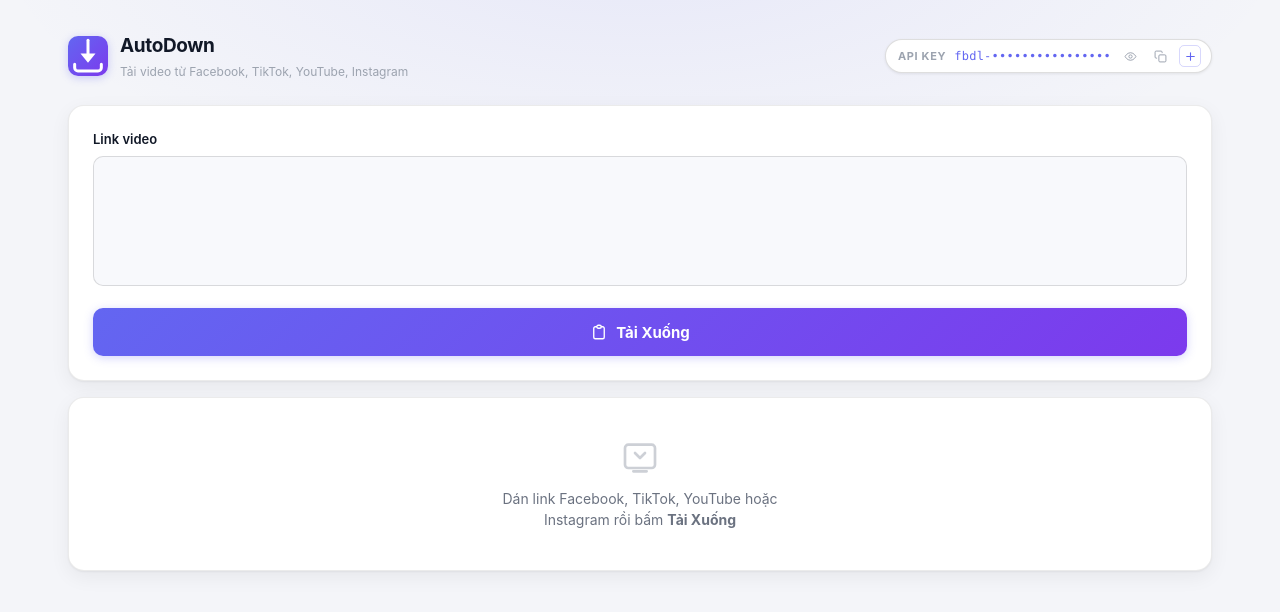
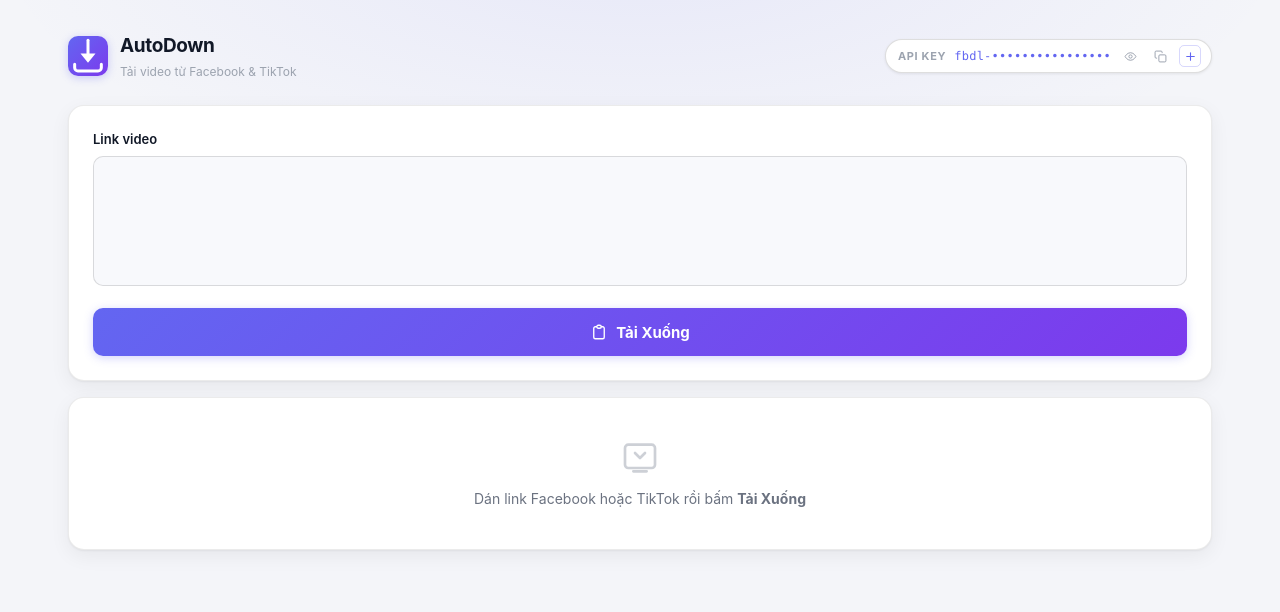
Before and after one commit to thangmdcp/autodown, a Flask app: page / in a window 1280 px wide. Shown: the top 612 px of the page. Run offline with Flask 3, Linux system fonts and the light colour scheme.

Commit message:
Remove YouTube & Instagram support, keep Facebook & TikTok only
Co-Authored-By: Claude Sonnet 4.6 <noreply@anthropic.com>

```diff
--- a/core.py
+++ b/core.py
@@ -22,8 +22,6 @@ URL_PATTERN = re.compile(r'https?://\S+')
 _SUPPORTED_DOMAINS = (
     "facebook.com", "fb.watch",
     "tiktok.com", "vm.tiktok.com",
-    "youtube.com", "youtu.be",
-    "instagram.com", "www.instagram.com",
 )
 
 import shutil as _shutil
@@ -164,10 +162,6 @@ def detect_platform(url: str) -> str:
         return "facebook"
     if "tiktok.com" in u:
         return "tiktok"
-    if "youtube.com" in u or "youtu.be" in u:
-        return "youtube"
-    if "instagram.com" in u:
-        return "instagram"
     return "other"
 
 
@@ -233,7 +227,7 @@ def probe_one(url: str) -> dict:
     if not validate_url(url):
         raise ValueError(
             f"URL không được hỗ trợ: {url!r}\n"
-            "Hỗ trợ: Facebook, TikTok, YouTube, Instagram."
+            "Hỗ trợ: Facebook, TikTok."
         )
 
     probe_opts = {
--- a/templates/index.html
+++ b/templates/index.html
@@ -3,20 +3,20 @@
 <head>
 <meta charset="UTF-8">
 <meta name="viewport" content="width=device-width, initial-scale=1">
-<title>AutoDown — Tải video Facebook, TikTok, YouTube, Instagram</title>
-<meta name="description" content="Tải video từ Facebook, TikTok, YouTube, Instagram. Tự động đặt tên file theo caption.">
+<title>AutoDown — Tải video Facebook & TikTok</title>
+<meta name="description" content="Tải video từ Facebook và TikTok. Tự động đặt tên file theo caption.">
 
 <!-- Open Graph / Facebook -->
 <meta property="og:type" content="website">
 <meta property="og:url" content="https://autodown.vibevic.com">
 <meta property="og:title" content="AutoDown">
-<meta property="og:description" content="Tải video từ Facebook, TikTok, YouTube, Instagram">
+<meta property="og:description" content="Tải video từ Facebook và TikTok">
 <meta property="og:image" content="https://autodown.vibevic.com/static/img/og.svg">
 
 <!-- Twitter -->
 <meta name="twitter:card" content="summary_large_image">
 <meta name="twitter:title" content="AutoDown">
-<meta name="twitter:description" content="Tải video từ Facebook, TikTok, YouTube, Instagram">
+<meta name="twitter:description" content="Tải video từ Facebook và TikTok">
 <meta name="twitter:image" content="https://autodown.vibevic.com/static/img/og.svg">
 
 <!-- Favicon -->
@@ -37,7 +37,7 @@
         </span>
         <div>
           <h1>AutoDown</h1>
-          <p class="subtitle">Tải video từ Facebook, TikTok, YouTube, Instagram</p>
+          <p class="subtitle">Tải video từ Facebook &amp; TikTok</p>
         </div>
       </div>
       <div class="topbar-right">
@@ -134,7 +134,7 @@
         <rect x="3" y="4" width="18" height="14" rx="2" stroke="currentColor" stroke-width="1.6"/>
         <path d="M8 20h8M9 9l3 3 3-3" stroke="currentColor" stroke-width="1.6" stroke-linecap="round" stroke-linejoin="round"/>
       </svg>
-      <p>Dán link Facebook, TikTok, YouTube hoặc Instagram rồi bấm <strong>Tải Xuống</strong></p>
+      <p>Dán link Facebook hoặc TikTok rồi bấm <strong>Tải Xuống</strong></p>
     </section>
 
     <footer class="footnote">Chỉ dùng cho video công khai hoặc video của bạn.</footer>
```
Also changed, not shown: static/img/og.svg.
